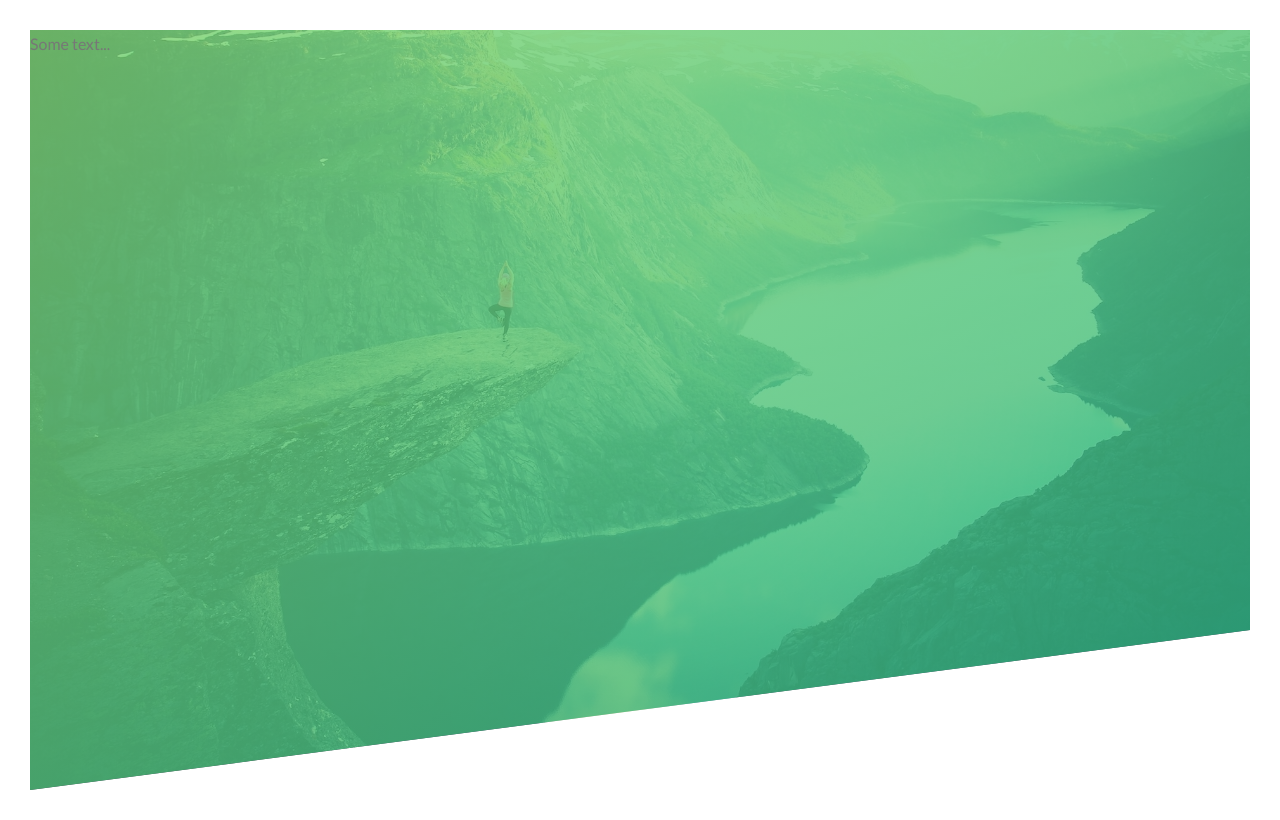
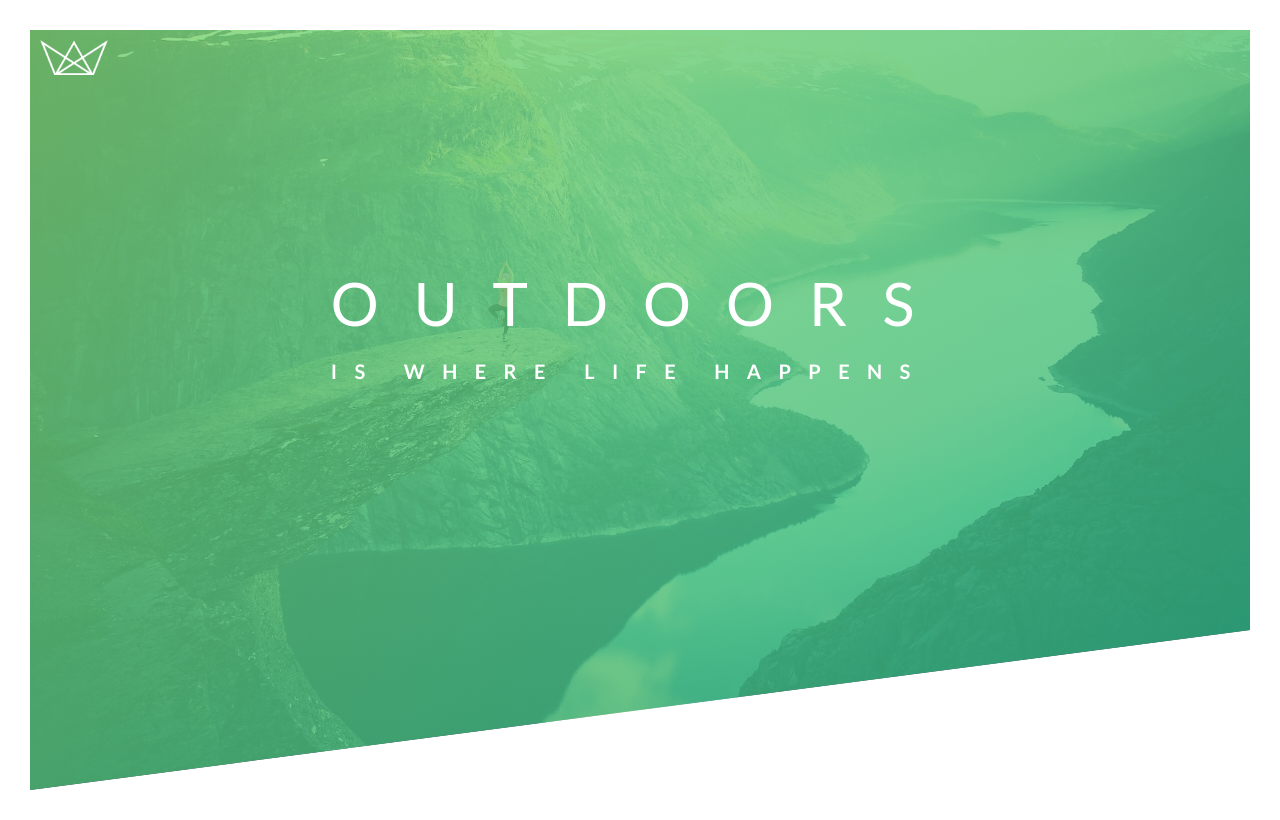
Before and after one commit to narahari27/Advanced-CSS-, a plain HTML site: page mycode/index.html in a window 1280 px wide. Drawn offline with Linux system fonts and the light colour scheme; files that its build step writes are made by us from their sources; files whose address does not match are found by name.

Commit message:
added header part

```diff
--- a/mycode/css/style.css
+++ b/mycode/css/style.css
@@ -26,3 +26,34 @@ body{
     background-position: top;
     clip-path: polygon(0 0 , 100% 0 , 100% 75vh , 0 100%);
 }
+.logo-box{
+    position: absolute;
+    top: 40px;
+    left: 40px;
+}
+.logo{
+    height: 35px;
+}
+.text-box{
+    position: absolute;
+    top: 40%;
+    left: 50%;
+    /* background-color: red; */
+    transform: translate(-50%, -50%);
+}
+.heading-primary{
+color: #fff;
+text-transform: uppercase;
+}
+.heading-primary-main{
+    display: block;
+    font-size: 60px;
+    font-weight: 400;
+    letter-spacing: 35px;
+}
+.heading-primary-sub{
+    display: block;
+    font-size: 20px;
+    font-weight: 700;
+    letter-spacing: 17.4px;
+}
--- a/mycode/index.html
+++ b/mycode/index.html
@@ -15,7 +15,15 @@
 </head>
 <body>
     <header class="header">
-        Some text...
+        <div class="logo-box">
+            <img src="img/logo-white.png" alt="Logo" class="logo">
+        </div>
+        <div class="text-box">
+            <h1 class="heading-primary">
+                <span class="heading-primary-main">outdoors</span>
+                <span class="heading-primary-sub">is where life happens</span>
+            </h1>
+        </div>
     </header>
 </body>
 </html>
```
